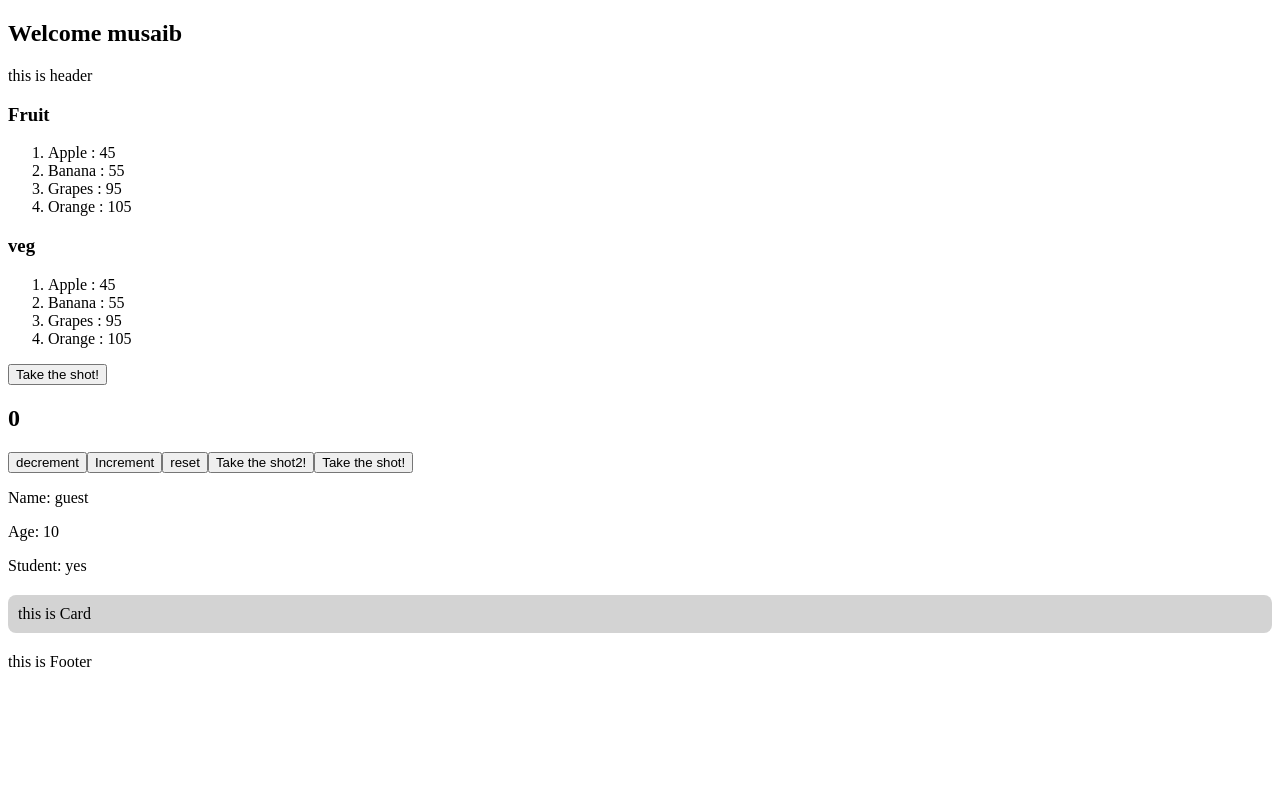
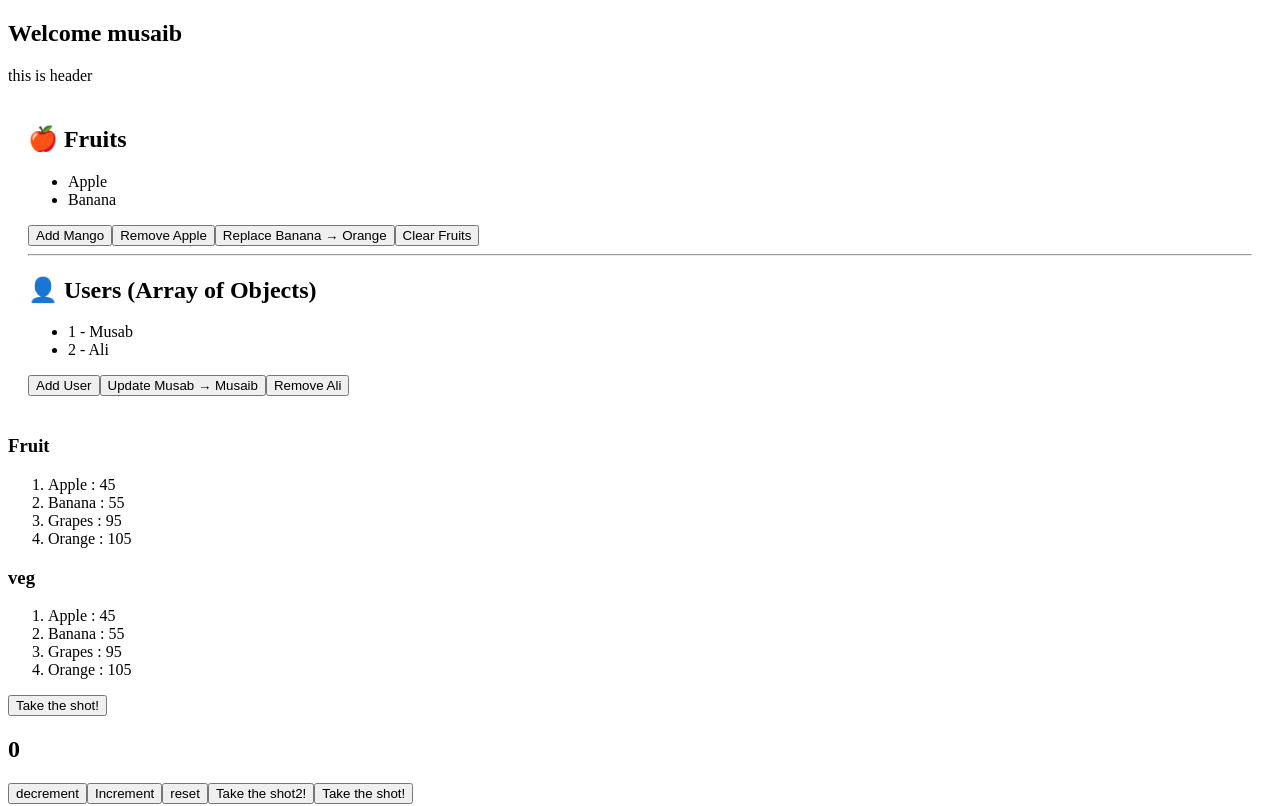
Before and after one commit to Musaib4/React-Learning, a React (Vite) app in the folder my-react-app/: page / in a window 1280 px wide. Shown: the top 806 px of the page. Built offline with nearby package versions, Linux system fonts and the light colour scheme.

Commit message:
arrays and array of objects

```diff
--- a/my-react-app/src/App.jsx
+++ b/my-react-app/src/App.jsx
@@ -6,7 +6,7 @@ import { UserGreeting, Props } from "./props.jsx";
 import {Button1, Football, Football1} from './button.jsx'
 import {Counter,NameInput,Toggle,list,User} from './useState.jsx'
 import onChange from './onChange.jsx';
-import {UpdateCounter,Profile} from './updaterFunc.jsx';
+import {UpdateArray,UpdateCounter,Profile} from './updaterFunc.jsx';
 
 function App() {
 
@@ -27,6 +27,7 @@ function App() {
     <>
       <UserGreeting isLoggedIn = {true} username ="musaib"/>
       <Header></Header>
+      <UpdateArray/>
       {Fruit.length>0 && <List items = {Fruit} category ="Fruit" />}
       {veg.length>0 &&<List items = {veg}  category = "veg"/>}
       <Button1></Button1>
--- a/my-react-app/src/updaterFunc.jsx
+++ b/my-react-app/src/updaterFunc.jsx
@@ -55,3 +55,111 @@ export function Profile() {
     </>
   );
 }
+
+
+export function UpdateArray() {
+  // 1 Simple array
+  const [fruits, setFruits] = useState(["Apple", "Banana"]);
+
+  // 2 Array of objects
+  const [users, setUsers] = useState([
+    { id: 1, name: "Musab" },
+    { id: 2, name: "Ali" }
+  ]);
+
+  return (
+    <div style={{ padding: "20px" }}>
+      <h2>🍎 Fruits</h2>
+
+      {/* Display fruits */}
+      <ul>
+        {fruits.map((fruit, index) => (
+          <li key={index}>{fruit}</li>
+        ))}
+      </ul>
+
+      {/* Add item */}
+      <button onClick={() => setFruits(prev => [...prev, "Mango"])}>
+        Add Mango
+      </button>
+
+      {/* Remove item */}
+      <button
+        onClick={() =>
+          setFruits(prev => prev.filter(fruit => fruit !== "Apple"))
+        }
+      >
+        Remove Apple
+      </button>
+
+      {/* Update item */}
+      <button
+        onClick={() =>
+          setFruits(prev =>
+            prev.map(fruit =>
+              fruit === "Banana" ? "Orange" : fruit
+            )
+          )
+        }
+      >
+        Replace Banana → Orange
+      </button>
+
+      {/* Clear array */}
+      <button onClick={() => setFruits([])}>
+        Clear Fruits
+      </button>
+
+      <hr />
+
+      <h2>👤 Users (Array of Objects)</h2>
+
+      {/* Display users */}
+      <ul>
+        {users.map(user => (
+          <li key={user.id}>
+            {user.id} - {user.name}
+          </li>
+        ))}
+      </ul>
+
+      {/* Add user */}
+      <button
+        onClick={() =>
+          setUsers(prev => [
+            ...prev,
+            { id: 3, name: "Ahmed" }
+          ])
+        }
+      >
+        Add User
+      </button>
+
+      {/* Update user */}
+      <button
+        onClick={() =>
+          setUsers(prev =>
+            prev.map(user =>
+              user.id === 1
+                ? { ...user, name: "Musaib" }
+                : user
+            )
+          )
+        }
+      >
+        Update Musab → Musaib
+      </button>
+
+      {/* Remove user */}
+      <button
+        onClick={() =>
+          setUsers(prev =>
+            prev.filter(user => user.id !== 2)
+          )
+        }
+      >
+        Remove Ali
+      </button>
+    </div>
+  );
+}
```
